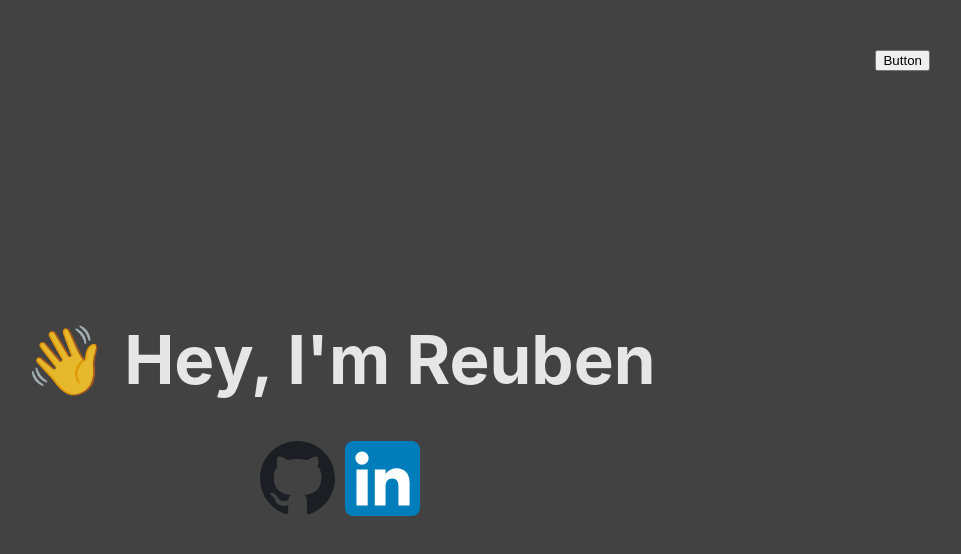
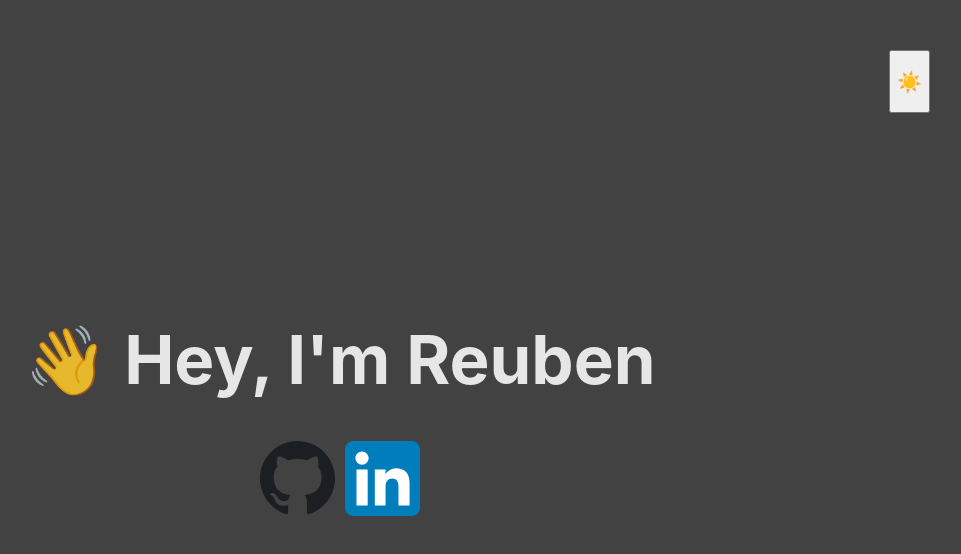
Before and after one commit to reubenjds/simple-website, a React (Vite) app: page / in a window 1280 px wide. Shown: the top 554 px of the page, without its empty margins (300-1261 px from the left). Built offline with nearby package versions, Linux system fonts and the light colour scheme.

Commit message:
added sun/moon on button for dark/light mode swapping

```diff
--- a/src/Theme.jsx
+++ b/src/Theme.jsx
@@ -1,16 +1,22 @@
+import { useState } from "react";
+
 function Theme () {
-
+    const [theme, setTheme] = useState("dark");
     const handleButton = () => {
         const body = document.querySelector("body");
-        const button = document.querySelector("button");
-        if (body.getAttribute("data-theme") == "dark") {
+
+        if (theme == "dark") {
+            setTheme("light");
             body.setAttribute("data-theme", "light");
-        } else if (body.getAttribute("data-theme") == "light") {
+        } else if (theme == "light") {
+            setTheme("dark");
             body.setAttribute("data-theme", "dark");
         }
     }
     return (
-        <button class='abs' onClick={handleButton}>Button</button>
+        <button class='abs' onClick={handleButton}>
+            {theme === 'dark' ? <h2>☀️</h2>: <h2>🌑</h2>}
+        </button>
      );
 }
 
```
